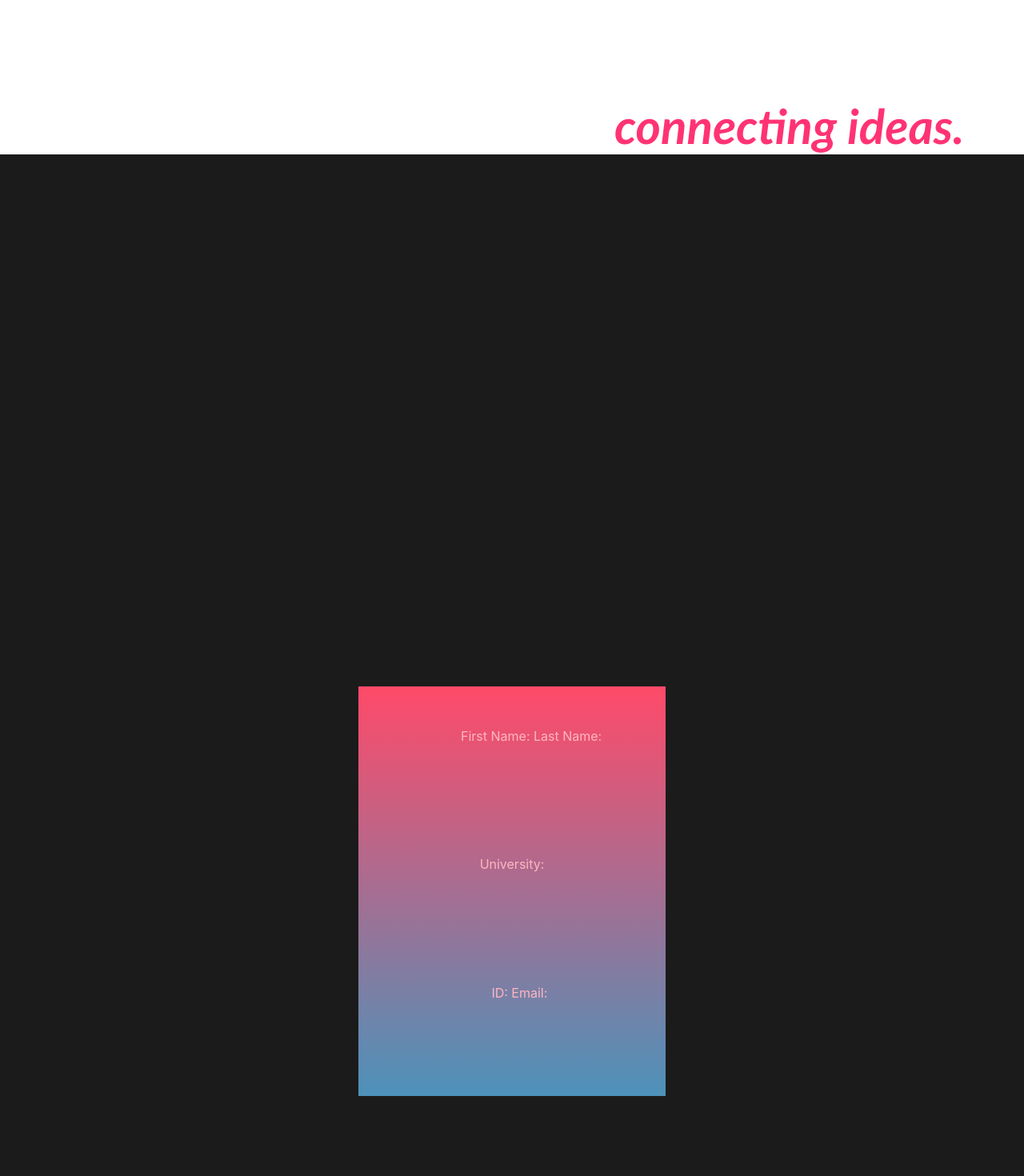
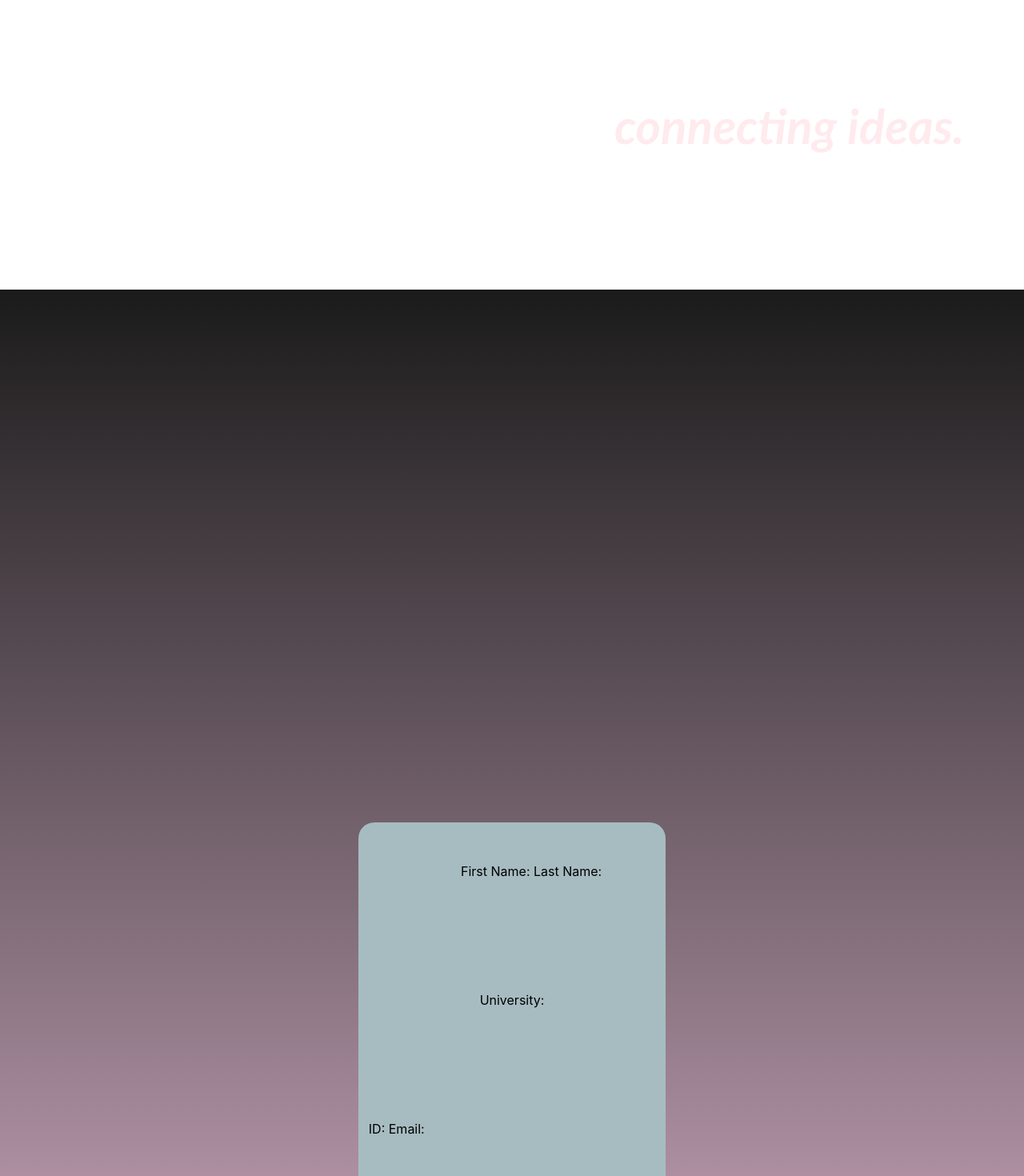
Before and after one commit to kristenwon/AthenaMatch2024, a React (Create React App) app in the folder my-react-app/: page / in a window 1280 px wide. Shown: the part 420-1890 px from the top of the page at 80% size. Built offline with nearby package versions, Linux system fonts and the light colour scheme.

Commit message:
login done

```diff
--- a/my-react-app/src/components/Header.css
+++ b/my-react-app/src/components/Header.css
@@ -10,15 +10,6 @@
   padding: 45px;
 }
 
-<<<<<<< HEAD
-=======
-.header .title {
-  font-size: 40px;
-  font-family: 'Josefin Slab', serif;
-  font-weight:bolder;
-}
-
->>>>>>> 63dcdbe2486a0fd52603a79bb69abd024dfbbe5e
 .inputs{
   display: flex;
   flex-direction: row;
--- a/my-react-app/src/components/PreLogin.css
+++ b/my-react-app/src/components/PreLogin.css
@@ -6,12 +6,11 @@
 }
 
 .container {
+    margin-top: 13.25vw;
     height: 160vh; /* Set a fixed height, for example, 100% of the viewport height */
     overflow-y: auto; /* Enable vertical scrolling */
-    background-color: rgb(27, 27, 27);
+    background: linear-gradient(180deg, rgb(27, 27, 27), rgb(195, 161, 182));
     z-index: -1;
-
-
 }
 
 
@@ -45,7 +44,7 @@
     margin-top:19vw;
     margin-left: 60vw;
     margin-bottom: 0;
-    color: rgb(255, 40, 108);
+    color: rgb(255, 234, 238);
     font-family:'Trebuchet MS', 'Lucida Sans Unicode', 'Lucida Grande', 'Lucida Sans', Arial, sans-serif;
     font-weight: bold;
     font-style: italic;
@@ -77,12 +76,14 @@
     margin-top: -55vw;
     margin-left: 35vw;
     margin-bottom: 4vw;
-    background: linear-gradient(180deg, #ff4a69, rgb(77, 146, 186));
+    background: rgb(167, 188, 193);
+    border-radius: 20px;
     z-index: 1;
 }
 
+
 .name, .uni, .contact {
-    color:lightpink;
+    color:black;
     text-decoration: none;
     text-align: center;
     margin-top: 7vw;
@@ -98,5 +99,5 @@
 .contact {
     display: flex;
     flex-direction: row;
-    margin-left: 13vw;
+    margin-left: 1vw;
 }
```
